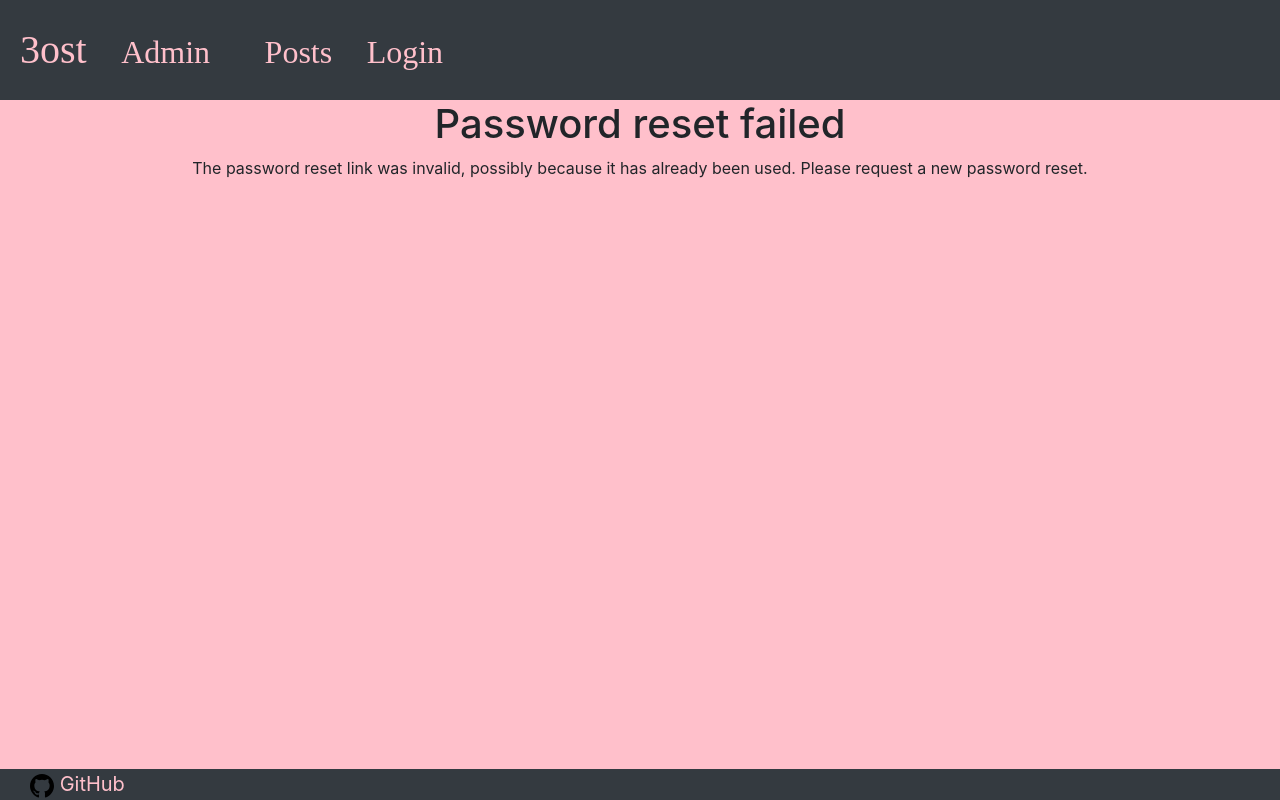
After one commit to MantequilaMiracle/Test, a Django app: template newapp/templates/registration/password_reset_confirm.html in a window 1280 px wide. The commit adds this page. Run offline with Django 3.2, Linux system fonts and the light colour scheme; the template is opened without the code that fills it, so the values that code supplies are empty; some libraries are stand-ins or nearby versions.

Commit message:
Login and reset from added

```diff
--- a/mysite/urls.py
+++ b/mysite/urls.py
@@ -4,4 +4,5 @@ from django.urls import path, include
 urlpatterns = [
 	path('', include('newapp.urls')),
     path('admin/', admin.site.urls),
+	path('accounts/', include("django.contrib.auth.urls")),
 ]
--- a/newapp/forms.py
+++ b/newapp/forms.py
@@ -1,7 +1,7 @@
 from django import forms
 
 class PostForm(forms.Form):
-    public = forms.CharField(max_length = 100, widget=forms.TextInput(attrs={"placeholder": " Vk public domain", "class": "row-1"}))
+    public = forms.CharField(max_length = 30, widget=forms.TextInput(attrs={"placeholder": " Vk public domain", "class": "row-1"}))
     today_posts = forms.BooleanField(required=False, widget=forms.CheckboxInput(attrs={}))
     offset = forms.IntegerField(required=False, min_value=0, widget=forms.NumberInput(attrs={"placeholder":" default is 0", "class": "row-2"}))
     count = forms.IntegerField(required=False, min_value=0, max_value=100, widget=forms.NumberInput(attrs={"placeholder":" default is 10", "class": "row-3"}))
--- a/newapp/templates/newapp/content.html
+++ b/newapp/templates/newapp/content.html
@@ -50,6 +50,9 @@
             </div>
           </div>
       {% endfor %}
+      <form action="#" method="GET">
+        <input type="button" name="getmore" value="getmore_{{ offset }}">
+      </form>
       </div>
     </div>
     {% endblock %}
--- a/newapp/templates/newapp/index.html
+++ b/newapp/templates/newapp/index.html
@@ -46,6 +46,7 @@
 					<a href="/" style="font-family: 'Inky Thin Pixels(RUS BY LYAJKA)';font-size: 2.5rem; color: pink">3ost</a>
 					<a href="/admin/" style="font-family: 'Inky Thin Pixels(RUS BY LYAJKA)'; padding-left: 30px;font-size: 2rem; color: pink">Admin</a>
 					<a href="/posts/" style="font-family: 'Inky Thin Pixels(RUS BY LYAJKA)'; padding-left: 50px;font-size: 2rem; color: pink">Posts</a>
+					<a href="/accounts/login" style="font-family: 'Inky Thin Pixels(RUS BY LYAJKA)'; padding-left: 30px;font-size: 2rem; color: pink">Login</a>
 				</div>
 				<div class="content" align="center">
 					{% block filters %}
--- /dev/null
+++ b/newapp/templates/registration/logout.html
@@ -0,0 +1,6 @@
+{% extends "newapp/index.html" %}
+
+{% block content %}
+  <p>Logged out!</p>
+  <a href="{% url 'login'%}">Click here to login again.</a>
+{% endblock %}
--- /dev/null
+++ b/newapp/templates/registration/password_reset_complete.html
@@ -0,0 +1,6 @@
+{% extends "newapp/index.html" %}
+
+{% block content %}
+  <h1>The password has been changed!</h1>
+  <p><a href="{% url 'login' %}">log in again?</a></p>
+{% endblock %}
--- /dev/null
+++ b/newapp/templates/registration/password_reset_confirm.html
@@ -0,0 +1,29 @@
+{% extends "newapp/index.html" %}
+
+{% block content %}
+    {% if validlink %}
+        <p>Please enter (and confirm) your new password.</p>
+        <form action="" method="post">
+        {% csrf_token %}
+            <table>
+                <tr>
+                    <td>{{ form.new_password1.errors }}
+                        <label for="id_new_password1">New password:</label></td>
+                    <td>{{ form.new_password1 }}</td>
+                </tr>
+                <tr>
+                    <td>{{ form.new_password2.errors }}
+                        <label for="id_new_password2">Confirm password:</label></td>
+                    <td>{{ form.new_password2 }}</td>
+                </tr>
+                <tr>
+                    <td></td>
+                    <td><input type="submit" value="Change my password" /></td>
+                </tr>
+            </table>
+        </form>
+    {% else %}
+        <h1>Password reset failed</h1>
+        <p>The password reset link was invalid, possibly because it has already been used. Please request a new password reset.</p>
+    {% endif %}
+{% endblock %}
--- /dev/null
+++ b/newapp/templates/registration/password_reset_done.html
@@ -0,0 +1,5 @@
+{% extends "newapp/index.html" %}
+
+{% block content %}
+  <p>We've emailed you instructions for setting your password. If they haven't arrived in a few minutes, check your spam folder.</p>
+{% endblock %}
--- /dev/null
+++ b/newapp/templates/registration/password_reset_email.html
@@ -0,0 +1,2 @@
+Someone asked for password reset for email {{ email }}. Follow the link below:
+{{ protocol}}://{{ domain }}{% url 'password_reset_confirm' uidb64=uid token=token %}
--- a/newapp/views.py
+++ b/newapp/views.py
@@ -20,9 +20,6 @@ def ses_request(request):
 def posts(request, form):
 	one_day_seconds = 86400
 	total_context = []
-
-	if request.method == "GET" and request.GET == "get_more":
-		pass
 	if request.method == "POST":
 		if form.is_valid():
 			# max count of domain is 3
```
Also changed, not shown: newapp/templates/registration/login.html (added, +40 -0 lines), newapp/templates/registration/password_reset_form.html (added, +12 -0 lines).
